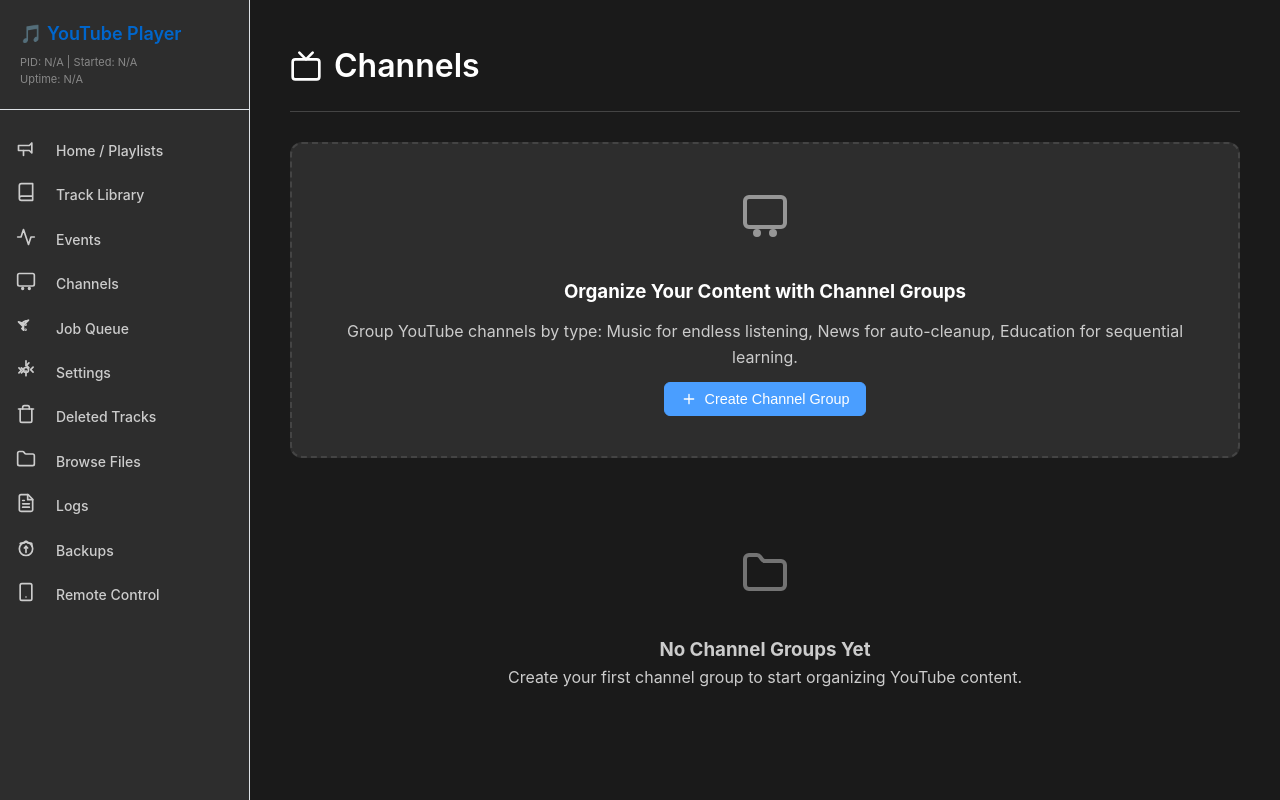
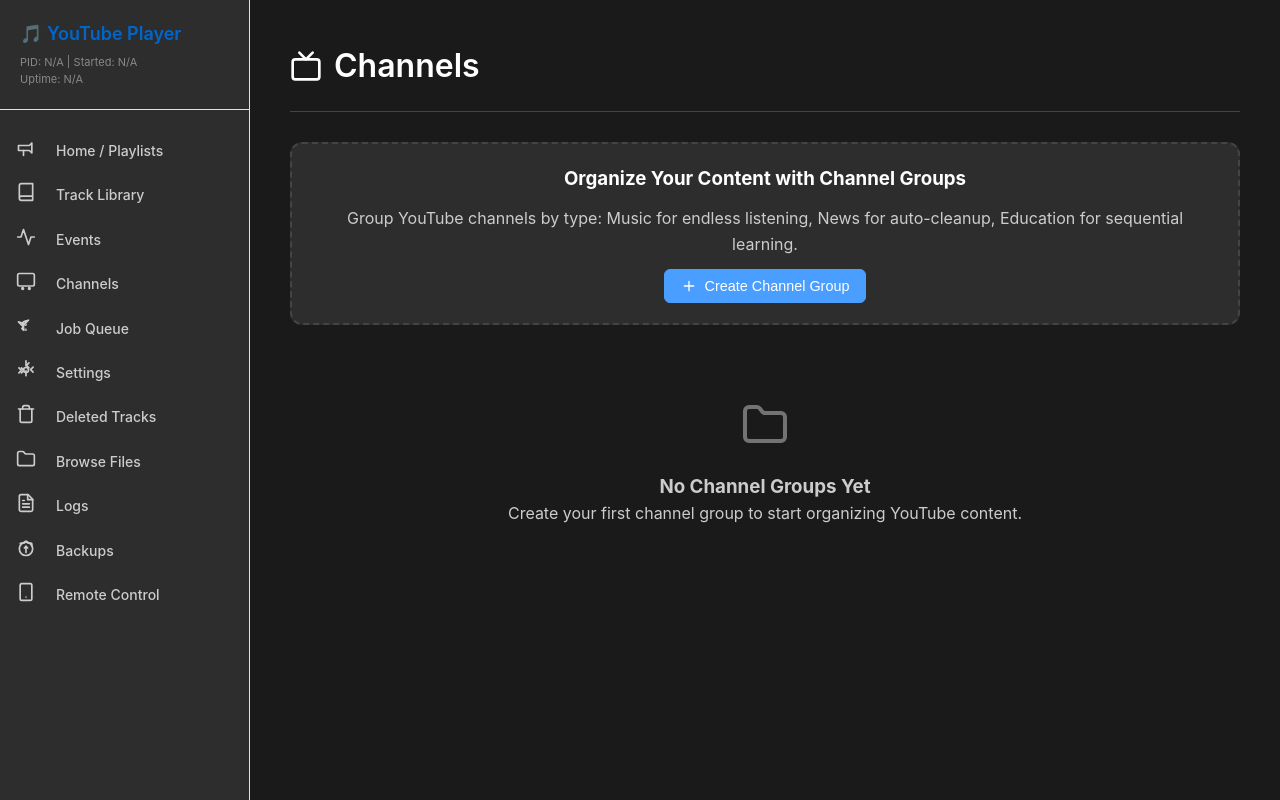
Before and after one commit to elimS2/SyncPlay-Hub, a Flask app: page /channels in a window 1280 px wide. Run offline with Flask 3, Linux system fonts and the light colour scheme; data that the repository does not hold is empty; parts of the project's set-up code (start-up, migrations or seed data) failed here and were passed over.

Commit message:
style: optimize channel groups section for better space utilization
- Reduce .create-group-section padding from 40px to 20px for more compact layout
- Decrease .empty-state-icon font-size from 3rem to 2rem
- Reduce icon margin-bottom from 16px to 8px
- Decrease section margin-bottom from 24px to 16px
- Remove redundant .empty-state-icon div with SVG from create-group-section

Technical details:
- Maintains visual hierarchy while reducing vertical space consumption
- Preserves all functionality and user interaction patterns
- Optimizes screen real estate usage without compromising readability
- Simplifies DOM structure by removing unnecessary decorative elements
- Applies consistent spacing principles across the component

Impact:
- Significantly reduces vertical space requirements (~60% less padding)
- Improves page density and information presentation
- Enhances user experience by showing more content in viewport
- Maintains design consistency with modern compact UI patterns
- Reduces visual noise while preserving core functionality

Files: templates/channels.html
Component: Channel Groups Management Interface

```diff
--- a/templates/channels.html
+++ b/templates/channels.html
@@ -314,8 +314,8 @@
         }
 
         .empty-state-icon {
-            font-size: 3rem;
-            margin-bottom: 16px;
+            font-size: 2rem;
+            margin-bottom: 8px;
             opacity: 0.5;
         }
 
@@ -323,9 +323,9 @@
             background: var(--bg-secondary);
             border: 2px dashed var(--border-color);
             border-radius: 12px;
-            padding: 40px;
+            padding: 20px;
             text-align: center;
-            margin-bottom: 24px;
+            margin-bottom: 16px;
         }
 
         .modal {
@@ -467,13 +467,6 @@
                 <main>
             <!-- Create New Group Section -->
             <div class="create-group-section">
-                <div class="empty-state-icon">
-                    <svg width="48" height="48" viewBox="0 0 24 24" fill="none" stroke="currentColor" stroke-width="2" stroke-linecap="round" stroke-linejoin="round">
-                        <rect width="20" height="15" x="2" y="3" rx="2" ry="2"></rect>
-                        <circle cx="8" cy="21" r="1"></circle>
-                        <circle cx="16" cy="21" r="1"></circle>
-                    </svg>
-                </div>
                 <h3>Organize Your Content with Channel Groups</h3>
                 <p style="margin: 12px 0; color: var(--text-secondary);">
                     Group YouTube channels by type: Music for endless listening, News for auto-cleanup, Education for sequential learning.
```
